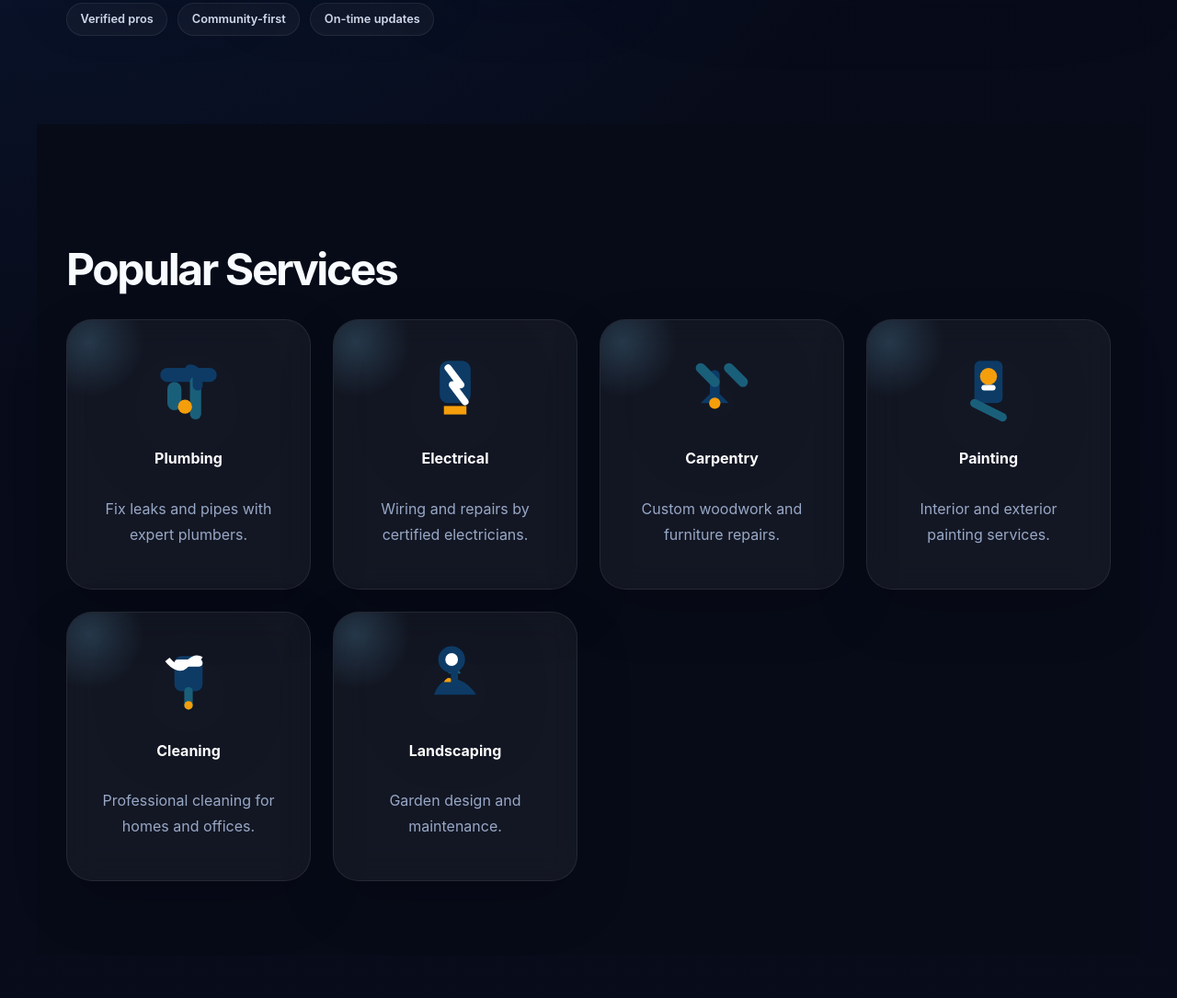
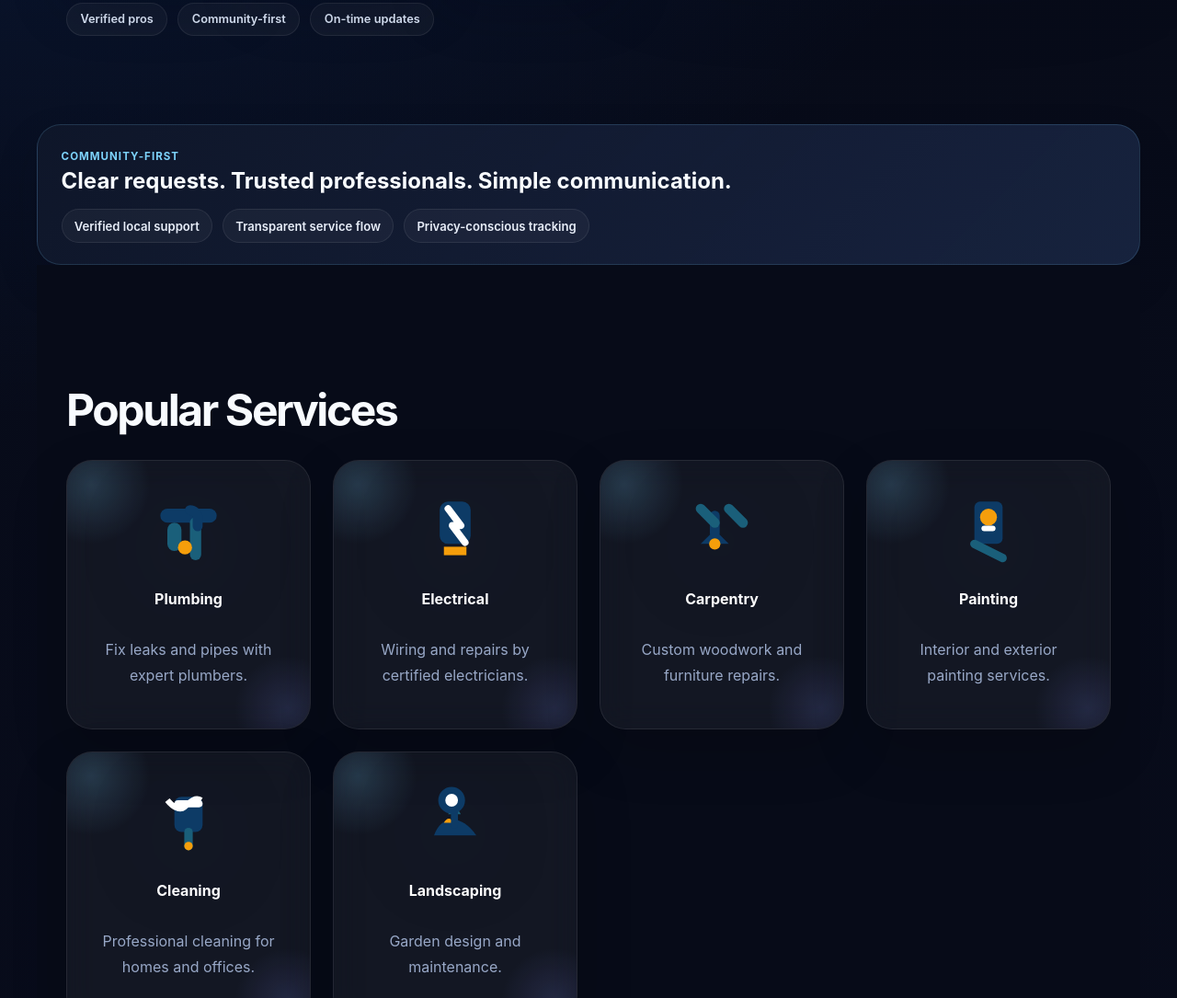
Before and after one commit to Ojimz01/Smarty-community-Platform, a plain HTML site: page frontend/index.html in a window 1280 px wide. Shown: the part 820-1905 px from the top of the page at 92% size. Drawn offline with Linux system fonts and the light colour scheme; no server answers.

Commit message:
style: add assurance banner and service polish

```diff
--- a/frontend/index.html
+++ b/frontend/index.html
@@ -66,6 +66,18 @@
     <img class="hero-image" loading="lazy" src="assets/hero.svg" alt="Community services illustration">
     </div>
    </section>
+
+   <div class="community-assurance" aria-label="Community assurance overview">
+      <div>
+        <span class="assurance-kicker">Community-first</span>
+        <strong>Clear requests. Trusted professionals. Simple communication.</strong>
+      </div>
+      <div class="assurance-points">
+        <span>Verified local support</span>
+        <span>Transparent service flow</span>
+        <span>Privacy-conscious tracking</span>
+      </div>
+   </div>
 
    <section id="services" class="services">
     <h3>Popular Services</h3>
--- a/frontend/style.css
+++ b/frontend/style.css
@@ -367,6 +367,55 @@ footer {
     padding: 5rem 2rem;
 }
 
+.community-assurance {
+    max-width: 1200px;
+    margin: 0 auto;
+    padding: 1.4rem 1.6rem;
+    display: flex;
+    align-items: center;
+    justify-content: space-between;
+    gap: 1rem;
+    flex-wrap: wrap;
+    border-radius: 26px;
+    background: linear-gradient(135deg, rgba(15, 23, 42, 0.96), rgba(25, 37, 66, 0.9));
+    border: 1px solid rgba(125, 211, 252, 0.16);
+    box-shadow: 0 20px 45px rgba(2, 6, 23, 0.16);
+}
+
+.assurance-kicker {
+    display: inline-block;
+    margin-bottom: 0.3rem;
+    color: var(--accent-strong);
+    font-size: 0.72rem;
+    font-weight: 700;
+    letter-spacing: 0.09em;
+    text-transform: uppercase;
+}
+
+.community-assurance strong {
+    display: block;
+    font-size: clamp(1.15rem, 2vw, 1.5rem);
+    color: #f8fbff;
+}
+
+.assurance-points {
+    display: flex;
+    flex-wrap: wrap;
+    gap: 0.7rem;
+}
+
+.assurance-points span {
+    display: inline-flex;
+    align-items: center;
+    padding: 0.6rem 0.82rem;
+    border-radius: 999px;
+    background: rgba(255, 255, 255, 0.04);
+    border: 1px solid rgba(255,255,255,0.08);
+    color: #e7edf8;
+    font-size: 0.82rem;
+    font-weight: 600;
+}
+
 .testimonials {
     padding-top: 3.5rem;
 }
@@ -1043,16 +1092,27 @@ body.services-page {
     text-align: center;
     position: relative;
     overflow: hidden;
+    min-height: 260px;
 }
 
 .services .card::before {
     content: "";
     position: absolute;
     inset: 0 auto auto 0;
+    width: 130px;
+    height: 130px;
+    background: radial-gradient(circle, rgba(125, 211, 252, 0.18), transparent 70%);
+    transform: translate(-30%, -30%);
+}
+
+.services .card::after {
+    content: "";
+    position: absolute;
+    inset: auto 0 0 auto;
     width: 120px;
     height: 120px;
-    background: radial-gradient(circle, rgba(125, 211, 252, 0.18), transparent 70%);
-    transform: translate(-30%, -30%);
+    background: radial-gradient(circle, rgba(129, 140, 248, 0.15), transparent 68%);
+    transform: translate(30%, 32%);
 }
 
 .services .card img {
```
